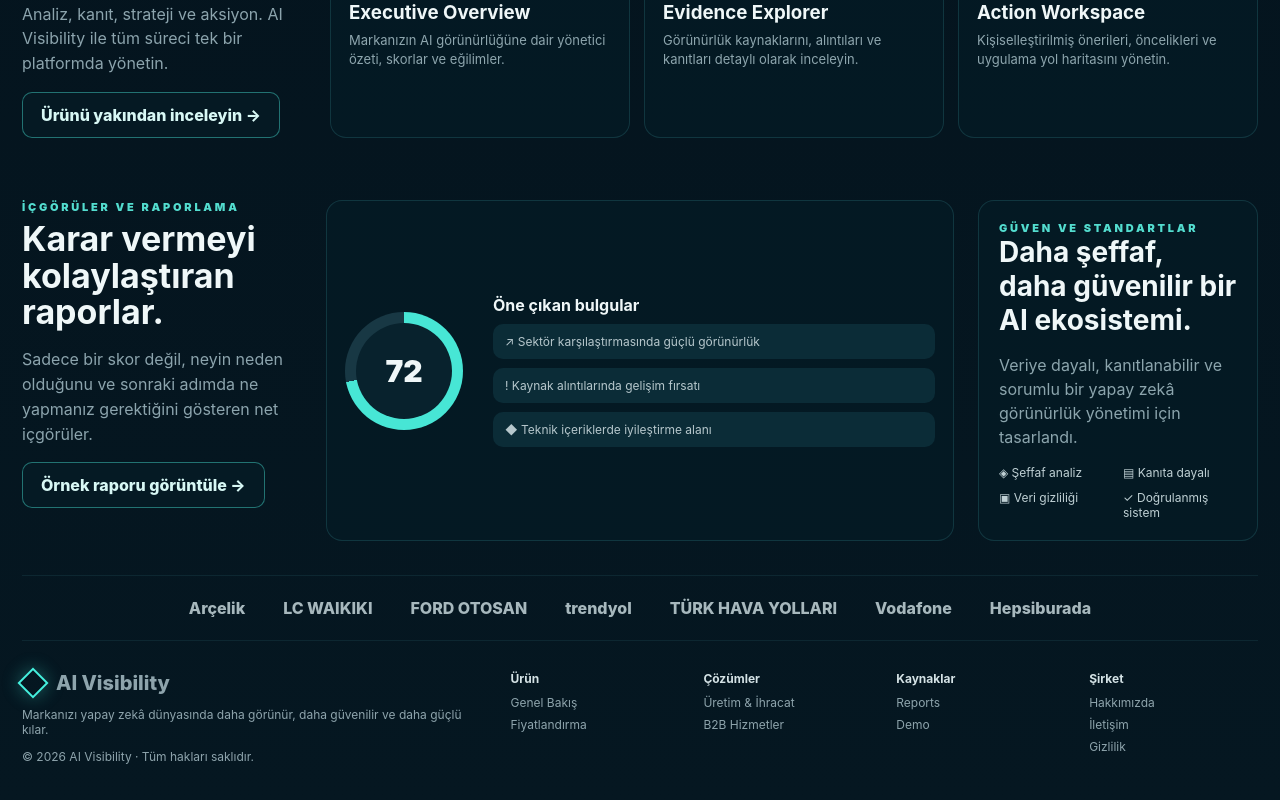
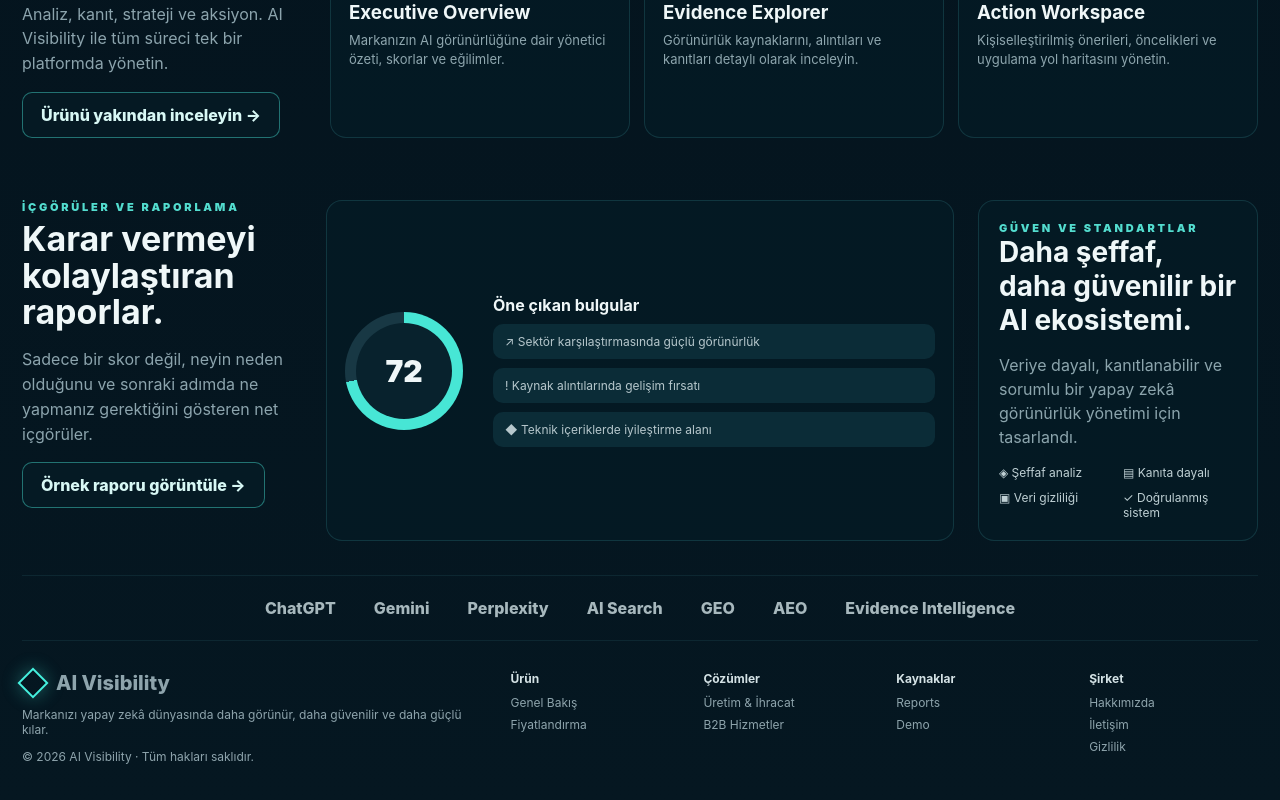
Before and after one commit to mehmetozan-5858/ai-visibility, a Next.js app: page / in a window 1280 px wide. Shown: the part 1540-2340 px from the top of the page. Built offline with nearby package versions, Linux system fonts and the light colour scheme.

Commit message:
fix: make homepage metadata explicit and remove unsupported customer logos

```diff
--- a/app/page.js
+++ b/app/page.js
@@ -1,5 +1,11 @@
 import Link from "next/link";
 import styles from "./home.module.css";
+
+export const metadata={
+ title:"AI Visibility | Yapay Zekâ Görünürlük Platformu",
+ alternates:{canonical:"/"},
+ openGraph:{url:"https://www.aivisibilityworks.com"}
+};
 
 const Bar=({label,value,width})=><div className={styles.barRow}><div className={styles.barMeta}><span>{label}</span><b>{value}</b></div><div className={styles.track}><i style={{width}}/></div></div>;
 
@@ -66,7 +72,7 @@ export default function Home(){
    <aside className={styles.trust}><div className={styles.kicker}>Güven ve standartlar</div><h3>Daha şeffaf, daha güvenilir bir AI ekosistemi.</h3><p>Veriye dayalı, kanıtlanabilir ve sorumlu bir yapay zekâ görünürlük yönetimi için tasarlandı.</p><div className={styles.trustGrid}><span>◈ Şeffaf analiz</span><span>▤ Kanıta dayalı</span><span>▣ Veri gizliliği</span><span>✓ Doğrulanmış sistem</span></div></aside>
   </section>
 
-  <div className={styles.logos}><span>Arçelik</span><span>LC WAIKIKI</span><span>FORD OTOSAN</span><span>trendyol</span><span>TÜRK HAVA YOLLARI</span><span>Vodafone</span><span>Hepsiburada</span></div>
+  <div className={styles.logos}><span>ChatGPT</span><span>Gemini</span><span>Perplexity</span><span>AI Search</span><span>GEO</span><span>AEO</span><span>Evidence Intelligence</span></div>
   <footer className={styles.footer}><div><div className={styles.brand}><span className={styles.logo}/><span>AI Visibility</span></div><p>Markanızı yapay zekâ dünyasında daha görünür, daha güvenilir ve daha güçlü kılar.</p><div className={styles.legal}>© 2026 AI Visibility · Tüm hakları saklıdır.</div></div><div className={styles.footerLinks}><div><strong>Ürün</strong><a href="#urun">Genel Bakış</a><Link href="/hizmetler">Fiyatlandırma</Link></div><div><strong>Çözümler</strong><a href="#cozumler">Üretim & İhracat</a><a href="#cozumler">B2B Hizmetler</a></div><div><strong>Kaynaklar</strong><a href="#rapor">Raporlar</a><Link href="/demo">Demo</Link></div><div><strong>Şirket</strong><Link href="/hakkimizda">Hakkımızda</Link><Link href="/iletisim">İletişim</Link><Link href="/gizlilik">Gizlilik</Link></div></div></footer>
  </div></div>;
 }
```
